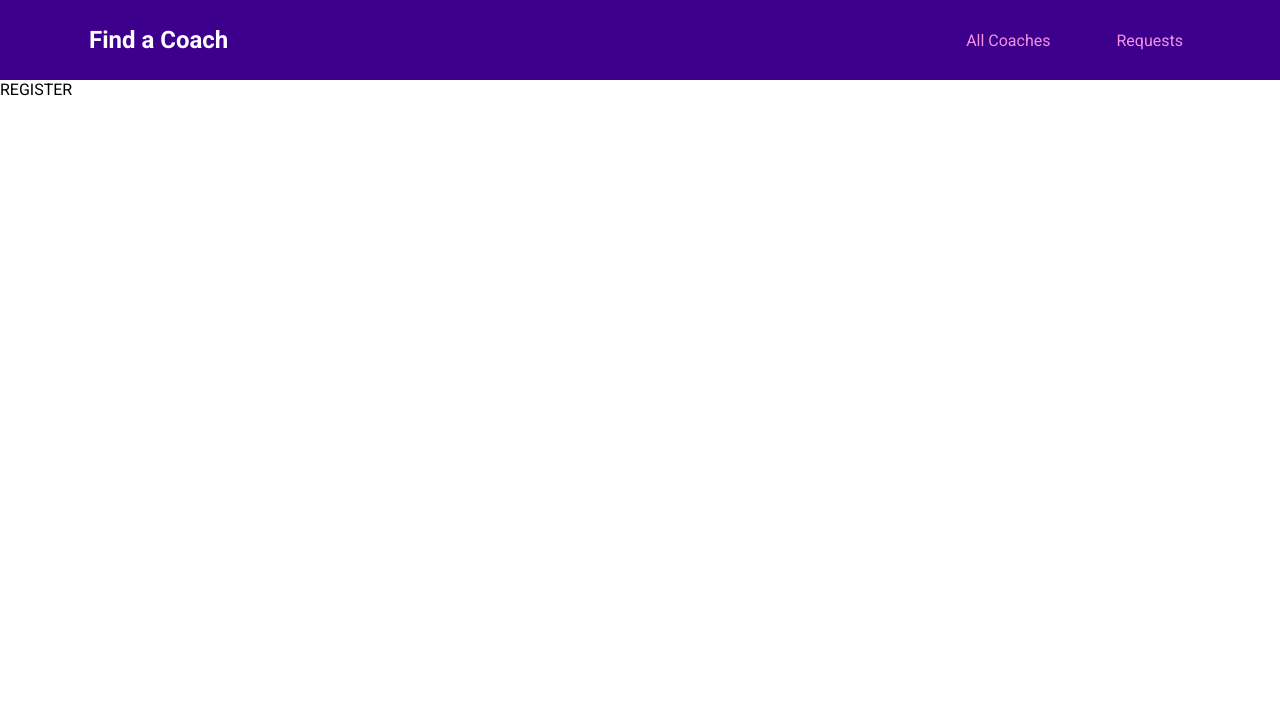
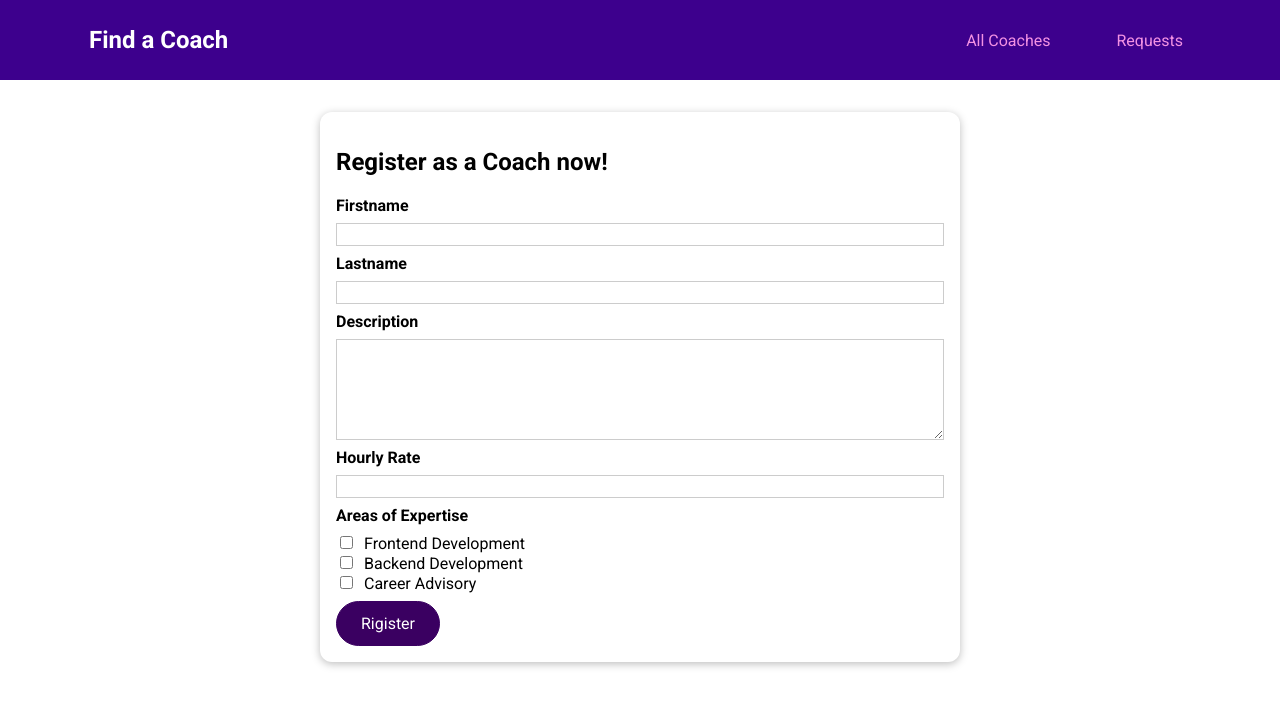
Before and after one commit to VictoriyaK19/main_project, a Vue app: page /register in a window 1280 px wide. Shown: the top 706 px of the page. Built offline with nearby package versions, Linux system fonts and the light colour scheme.

Commit message:
registering as a coach (the form)

```diff
--- /dev/null
+++ b/src/components/coaches/CoachForm.vue
@@ -0,0 +1,119 @@
+<template>
+    <form @submit.prevent="submitForm">
+        <div class="form-control">
+            <label for="firstname">Firstname</label>
+            <input type="text" id="firstname" v-model.trim="firstName"/>
+        </div>
+        <div class="form-control">
+            <label  for="lastname">Lastname</label>
+            <input type="text" id="lastname" v-model.trim="lastName"/>
+        </div>
+        <div class="form-control">
+            <label for="description">Description</label>
+            <textarea  id="description" rows="5" v-model.trim="description"></textarea>
+        </div>
+        <div class="form-control">
+            <label  for="rate">Hourly Rate</label>
+            <input type="number" id="rate" v-model.number="rate"/>
+        </div>
+        <div class="form-control">
+            <h3>Areas of Expertise</h3>
+            <div>
+                <input type="checkbox" id="frontend" value="frontend" v-model="areas"/>
+                <label for="frontend">Frontend Development</label>
+            </div>
+            <div>
+                <input type="checkbox" id="backend" value="backend" v-model="areas"/>
+                <label for="backend">Backend Development</label>
+            </div>
+            <div>
+                <input type="checkbox" id="career" value="career" v-model="areas"/>
+                <label for="career">Career Advisory</label>
+            </div>
+        </div>
+        <base-button>Rigister</base-button>
+    </form>
+</template>
+
+<script>
+export default {
+    data() {
+        return {
+            firstName: '',
+            lastName: '',
+            description: '',
+            rate: null,
+            areas: []
+        }
+    },
+    methods: {
+        submitForm() {
+            const formData = {
+                first: this.firstName,
+                last: this.lastName,
+                desc: this.description,
+                rate: this.rate,
+                areas: this.areas
+            };
+            console.log(formData);
+        }
+    }
+}
+</script>
+
+<style scoped>
+.form-control {
+  margin: 0.5rem 0;
+}
+
+label {
+  font-weight: bold;
+  display: block;
+  margin-bottom: 0.5rem;
+}
+
+input[type='checkbox'] + label {
+  font-weight: normal;
+  display: inline;
+  margin: 0 0 0 0.5rem;
+}
+
+input,
+textarea {
+  display: block;
+  width: 100%;
+  border: 1px solid #ccc;
+  font: inherit;
+}
+
+input:focus,
+textarea:focus {
+  background-color: #f0e6fd;
+  outline: none;
+  border-color: #3d008d;
+}
+
+input[type='checkbox'] {
+  display: inline;
+  width: auto;
+  border: none;
+}
+
+input[type='checkbox']:focus {
+  outline: #3d008d solid 1px;
+}
+
+h3 {
+  margin: 0.5rem 0;
+  font-size: 1rem;
+}
+
+.invalid label {
+  color: red;
+}
+
+.invalid input,
+.invalid textarea {
+  border: 1px solid red;
+}
+</style>
--- a/src/pages/coaches/CoachRegistration.vue
+++ b/src/pages/coaches/CoachRegistration.vue
@@ -1,3 +1,18 @@
 <template>
-    REGISTER
+  <section>
+    <base-card>
+      <h2>Register as a Coach now!</h2>
+      <coach-form></coach-form>
+    </base-card>
+  </section>
 </template>
+
+<script>
+import CoachForm from "@/components/coaches/CoachForm.vue";
+
+export default {
+  components: {
+    CoachForm,
+  },
+};
+</script>
```
